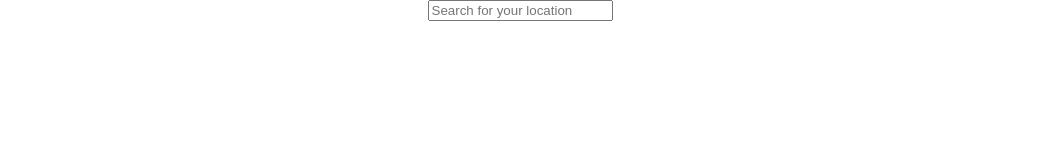
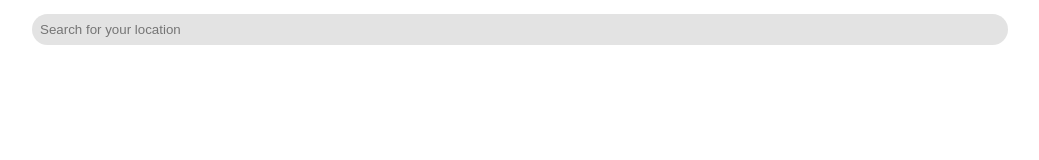
Before and after one commit to mehkij/weather-app, a website built with webpack: page dist/index.html in a window 1280 px wide. Shown: the whole page, without its empty margins (120-1159 px from the left). Built offline with Linux system fonts and the light colour scheme.

Commit message:
Style header and header elements

```diff
--- a/src/style.css
+++ b/src/style.css
@@ -1,6 +1,5 @@
 body {
   margin: 0;
-  padding: 0;
 }
 
 .container,
@@ -10,3 +9,24 @@ body {
   justify-content: center;
   align-items: center;
 }
+
+.header {
+  display: flex;
+  justify-content: center;
+  align-items: center;
+  width: 100vw;
+  padding: 8px;
+}
+
+.searchbar {
+  width: 75%;
+  border-radius: 20px;
+  padding: 8px;
+  margin: 6px;
+  border: none;
+  background-color: #e3e3e3;
+}
+
+.searchbar:focus {
+  outline-color: #bfbfbf;
+}
```
Also changed, not shown: dist/main.js.
